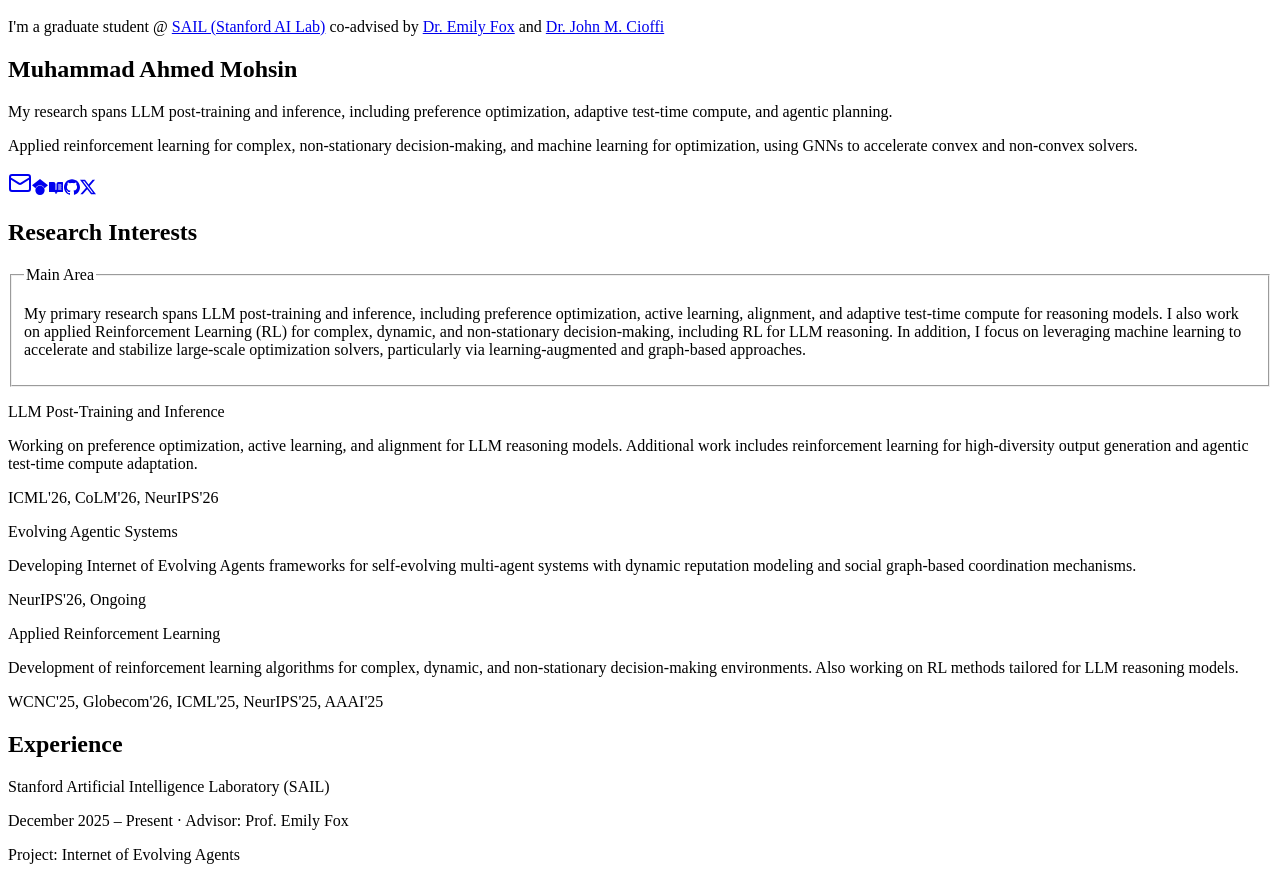
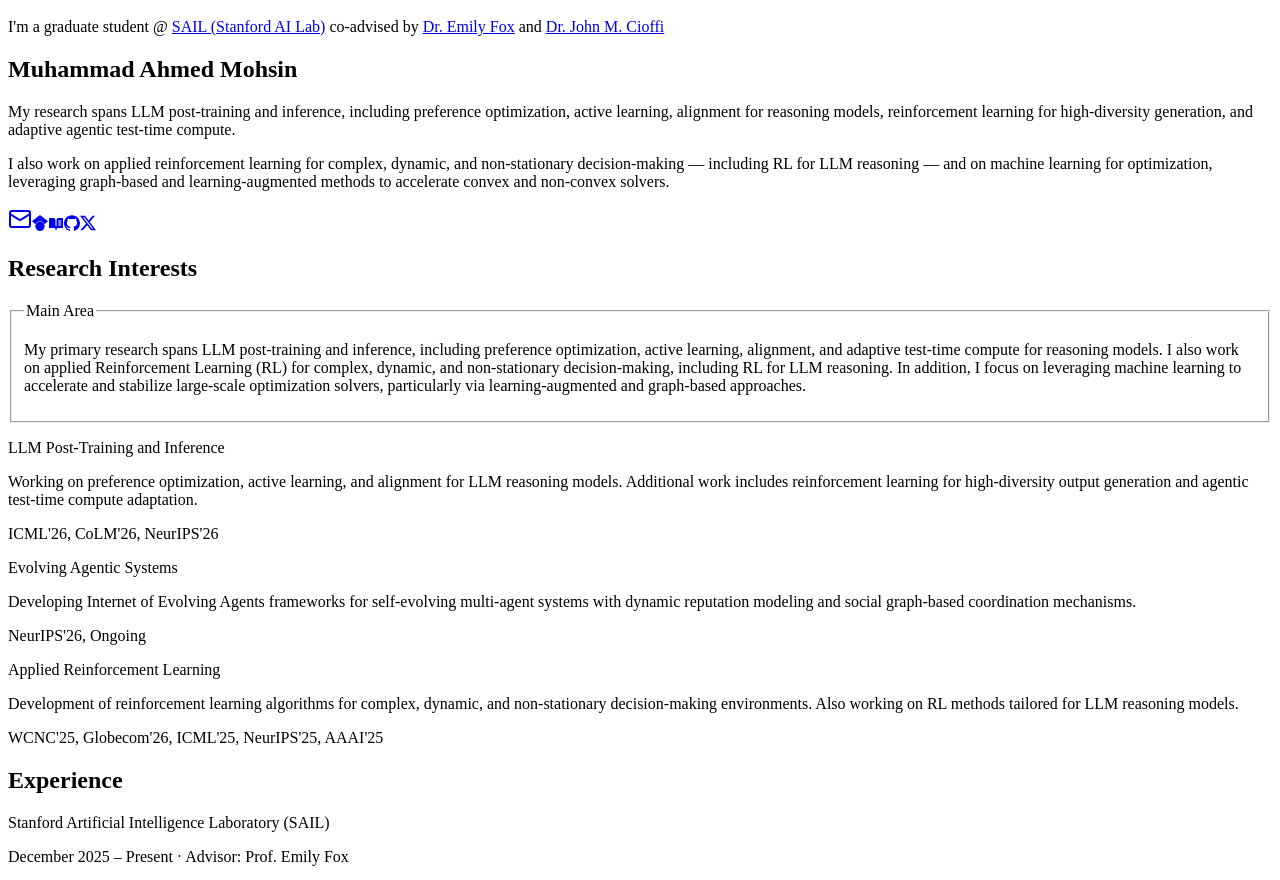
Before and after one commit to ahmd-mohsin/ahmd-mohsin.github.io, a Next.js app: page /home in a window 1280 px wide. Shown: the part 1810-2690 px from the top of the page. Built offline with nearby package versions, Linux system fonts and the light colour scheme.

Commit message:
[minor] Updated hero section

```diff
--- a/src/components/HeroSection.tsx
+++ b/src/components/HeroSection.tsx
@@ -58,11 +58,11 @@ export function HeroSection() {
               className="space-y-4"
             >
               <p className="text-base md:text-lg text-muted-foreground leading-relaxed max-w-2xl mx-auto md:mx-0">
-                My research spans LLM post-training and inference, including preference optimization, adaptive test-time compute, and agentic planning.
-              </p>
-              <p className="text-base md:text-lg text-muted-foreground leading-relaxed max-w-2xl mx-auto md:mx-0 mb-10">
-                Applied reinforcement learning for complex, non-stationary decision-making, and machine learning for optimization, using GNNs to accelerate convex and non-convex solvers.
-              </p>
+              My research spans LLM post-training and inference, including preference optimization, active learning, alignment for reasoning models, reinforcement learning for high-diversity generation, and adaptive agentic test-time compute.
+            </p>
+            <p className="text-base md:text-lg text-muted-foreground leading-relaxed max-w-2xl mx-auto md:mx-0 mb-10">
+              I also work on applied reinforcement learning for complex, dynamic, and non-stationary decision-making — including RL for LLM reasoning — and on machine learning for optimization, leveraging graph-based and learning-augmented methods to accelerate convex and non-convex solvers.
+            </p>
             </motion.div>
             <motion.div
               initial={{ opacity: 0, y: 20 }}
```
